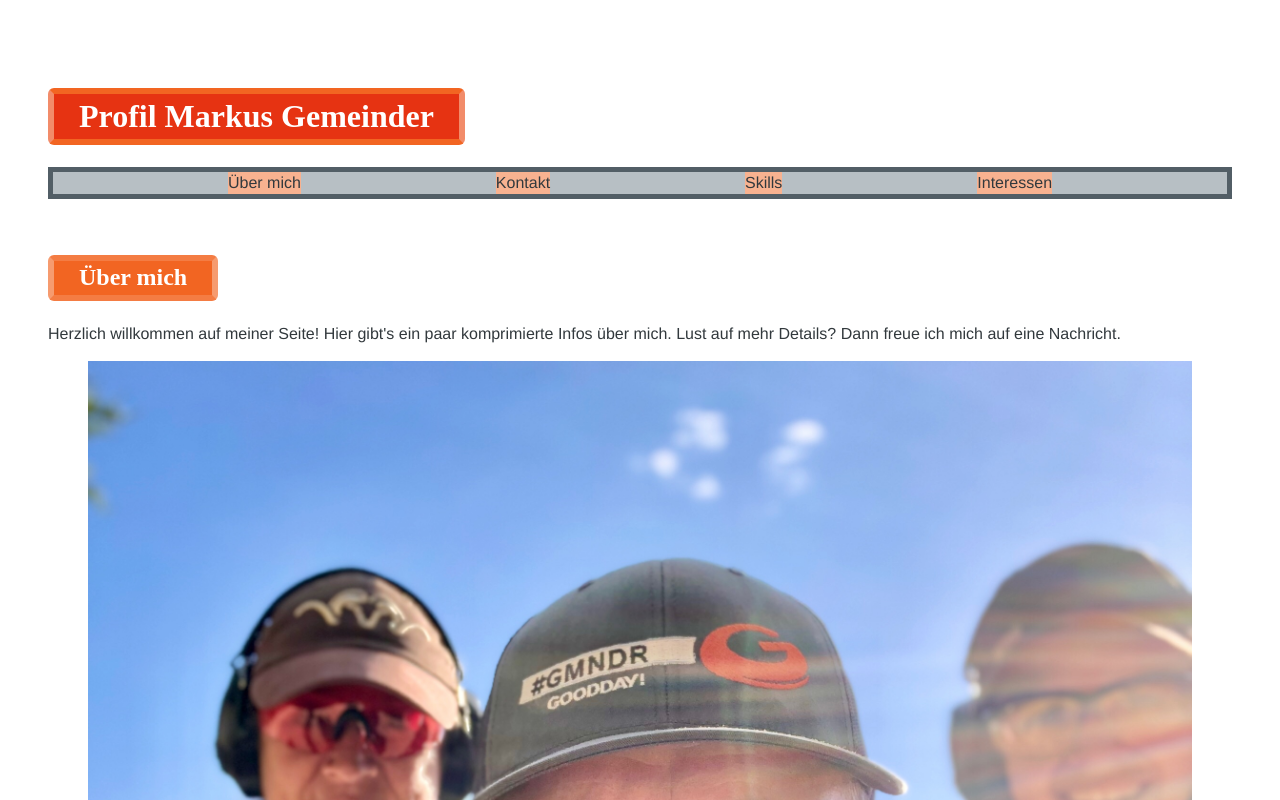
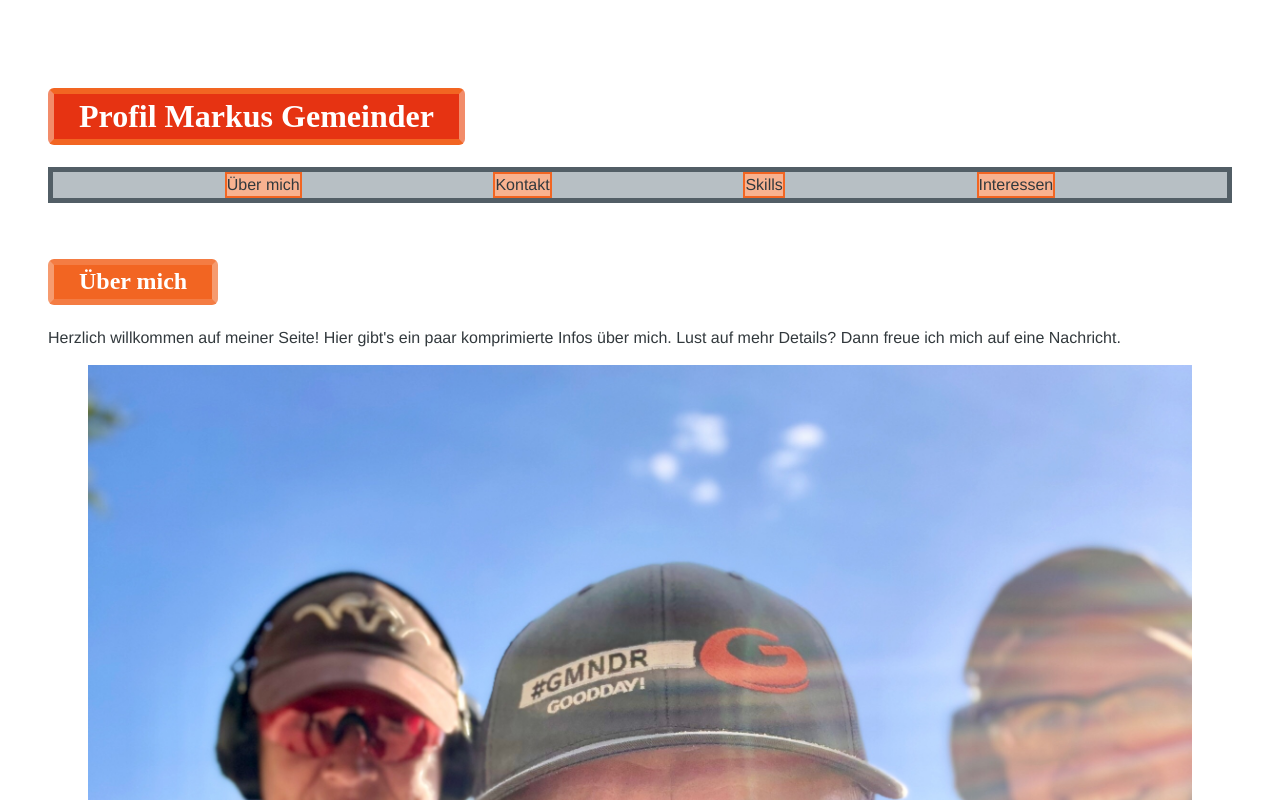
Before and after one commit to markusgemeinder/markusgemeinder, a website: page index.html in a window 1280 px wide. Shown: the top 800 px of the page. Drawn offline with Linux system fonts and the light colour scheme.

Commit message:
Eliminate css bugs

```diff
--- a/css/styles.css
+++ b/css/styles.css
@@ -11,7 +11,7 @@ body {
   line-height: 1.4;
   padding: 40px;
   display: inline-block;
-  background-color: #white;
+  background-color: white;
 }
 
 h1,
@@ -108,7 +108,7 @@ h3 {
 
 li {
   background-color: #f8b290;
-  border 2px solid #f26522;
+  border: 2px solid #f26522;
 }
 
 .nav__link {
```
